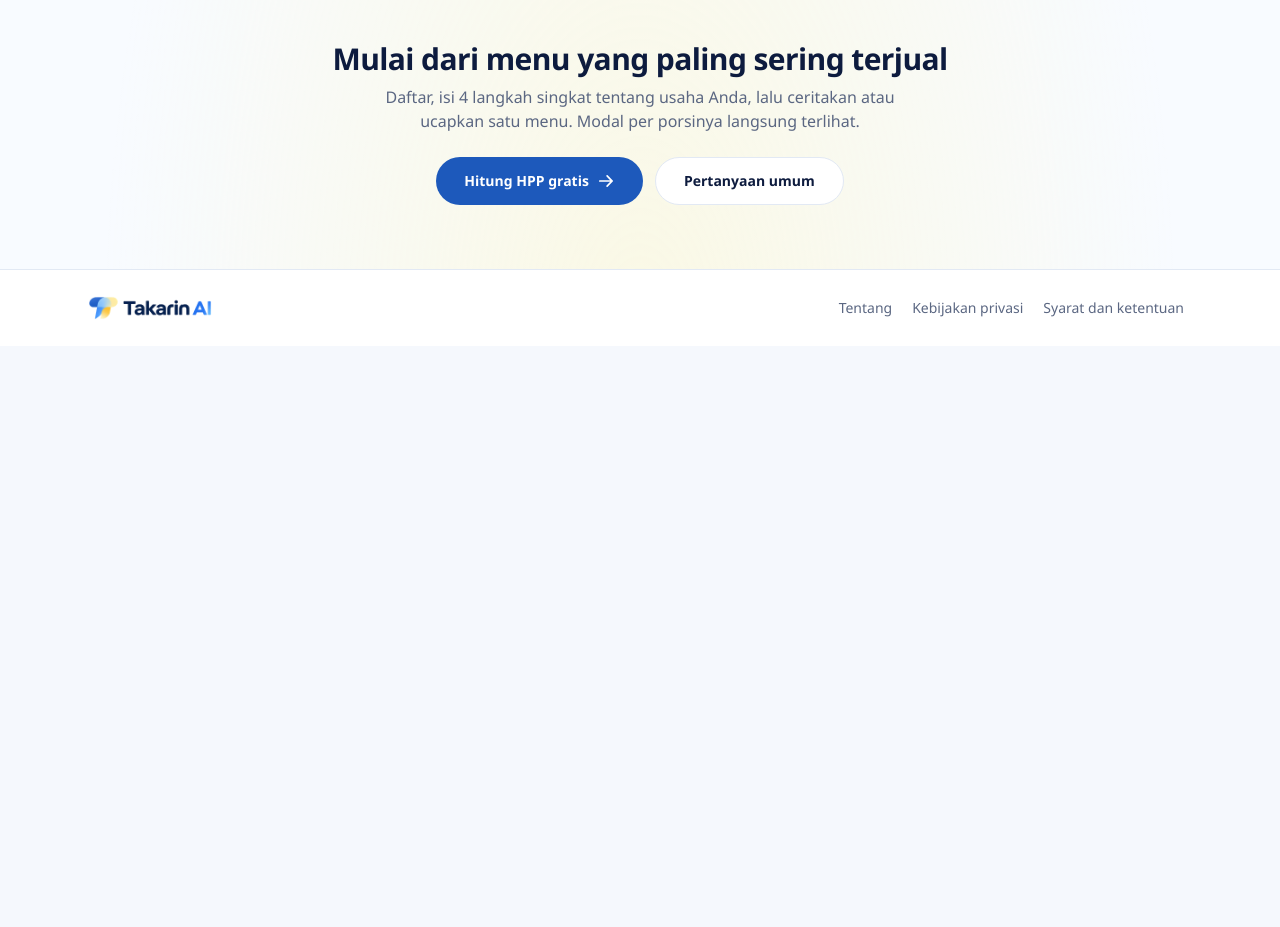
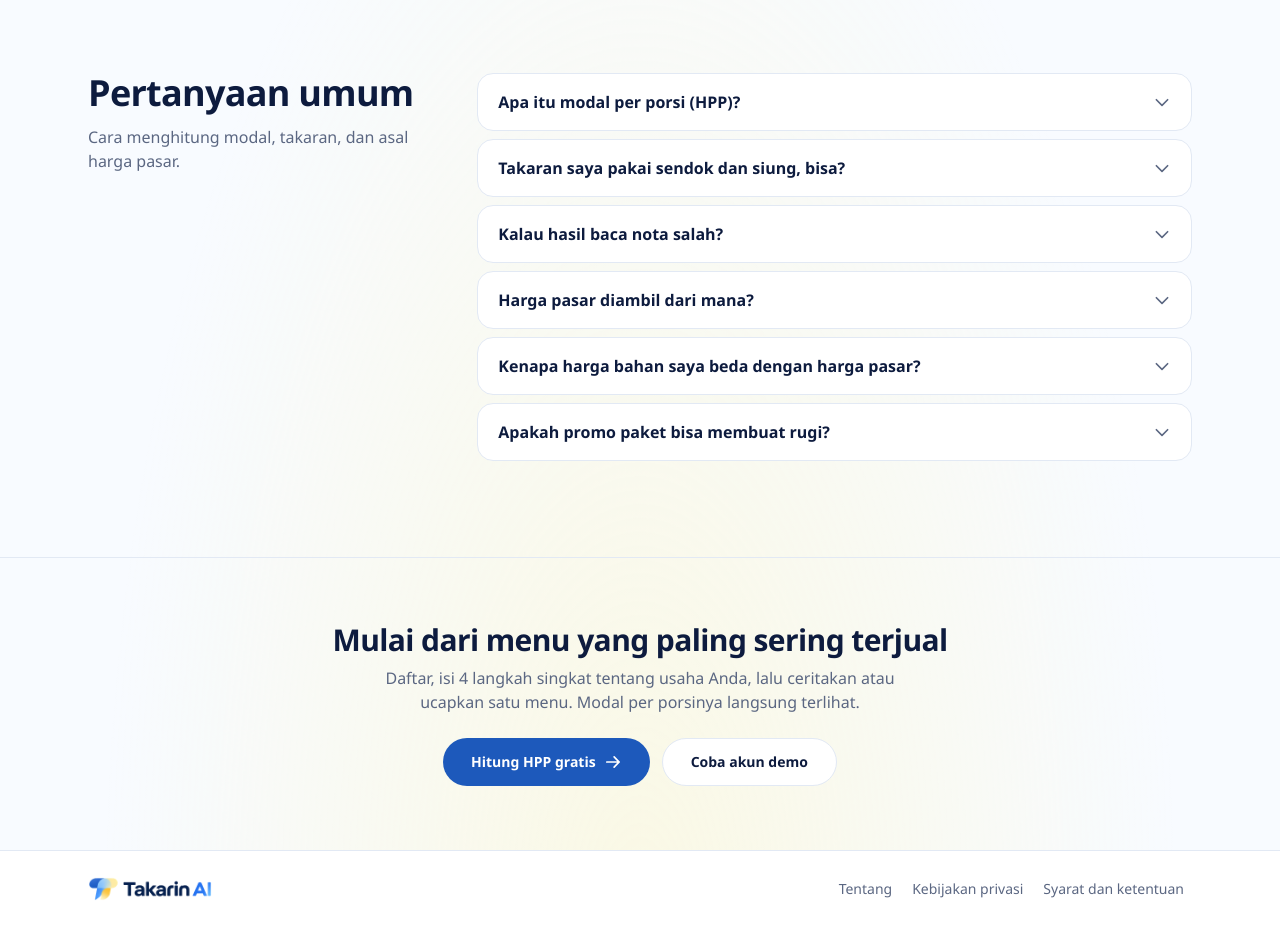
Before and after one commit to Ramadeva1101/TAKARIN_AI, a React (Vite) app in the folder client/: page / in a window 1280 px wide. Shown: the part 3480-4407 px from the top of the page. Before the commit the page ends 3826 px from the top, so only its background shows below. Built offline with nearby package versions, Linux system fonts and the light colour scheme.

Commit message:
feat: FAQ tampil di beranda, menu FAQ ikut menggulir ke sana

```diff
--- a/client/src/pages/Publik.jsx
+++ b/client/src/pages/Publik.jsx
@@ -31,7 +31,7 @@ const MENU_SITUS = [
   ['/', 'Beranda'],
   ['/#cara-kerja', 'Cara Kerja'],
   ['/#fitur', 'Fitur'],
-  ['/bantuan', 'FAQ'],
+  ['/#faq', 'FAQ'],
 ];
 
 export function PublikLayout() {
@@ -45,7 +45,7 @@ export function PublikLayout() {
   useEffect(() => {
     if (pathname !== '/') return setBagian('');
     const cek = () => {
-      const ada = ['cara-kerja', 'fitur'].filter((id) => {
+      const ada = ['cara-kerja', 'fitur', 'faq'].filter((id) => {
         const el = document.getElementById(id);
         return el && el.getBoundingClientRect().top <= 140;
       });
@@ -98,7 +98,7 @@ export function PublikLayout() {
             <Link to="/tentang" className="inline-flex min-h-11 items-center px-2 hover:text-tinta">
               Tentang
             </Link>
-            <Link to="/bantuan" className="inline-flex min-h-11 items-center px-2 hover:text-tinta md:hidden">
+            <Link to="/#faq" className="inline-flex min-h-11 items-center px-2 hover:text-tinta md:hidden">
               FAQ
             </Link>
             <Link to="/privasi" className="inline-flex min-h-11 items-center px-2 hover:text-tinta">
@@ -412,16 +412,36 @@ export function Beranda() {
         </div>
       </section>
 
-      <section className="mx-auto max-w-6xl px-4 py-16 text-center sm:px-6">
+      <section id="faq" className="mx-auto grid max-w-6xl scroll-mt-20 gap-8 px-4 py-20 sm:px-6 lg:grid-cols-[minmax(0,0.8fr)_minmax(0,1.6fr)] lg:py-24">
+        <div>
+          <h2 className="text-3xl font-extrabold tracking-tight sm:text-4xl">Pertanyaan umum</h2>
+          <p className="mt-3 text-redup">Cara menghitung modal, takaran, dan asal harga pasar.</p>
+        </div>
+        <div className="flex flex-col gap-2">
+          {FAQ.map(([q, a]) => (
+            <details key={q} className="group rounded-2xl border border-garis bg-kartu px-5">
+              <summary className="flex min-h-14 cursor-pointer list-none items-center justify-between gap-4 font-semibold [&::-webkit-details-marker]:hidden">
+                {q}
+                <CaretDown size={18} weight="bold" className="shrink-0 text-redup transition-transform group-open:rotate-180" aria-hidden />
+              </summary>
+              <p className="pb-5 text-redup">{a}</p>
+            </details>
+          ))}
+        </div>
+      </section>
+
+      <section className="border-t border-garis">
+        <div className="mx-auto max-w-6xl px-4 py-16 text-center sm:px-6">
         <h2 className="text-3xl font-extrabold tracking-tight">Mulai dari menu yang paling sering terjual</h2>
         <p className="mx-auto mt-2 max-w-xl text-redup">Daftar, isi 4 langkah singkat tentang usaha Anda, lalu ceritakan atau ucapkan satu menu. Modal per porsinya langsung terlihat.</p>
         <div className="mt-6 flex flex-wrap justify-center gap-3">
           <Tombol to="/daftar" className="!min-h-12 px-7 text-base">
             Hitung HPP gratis <ArrowRight size={18} weight="bold" aria-hidden />
           </Tombol>
-          <Tombol varian="garis" to="/bantuan" className="!min-h-12 px-7 text-base">
-            Pertanyaan umum
+          <Tombol varian="garis" to="/masuk" className="!min-h-12 px-7 text-base">
+            Coba akun demo
           </Tombol>
+        </div>
         </div>
       </section>
     </main>
```
